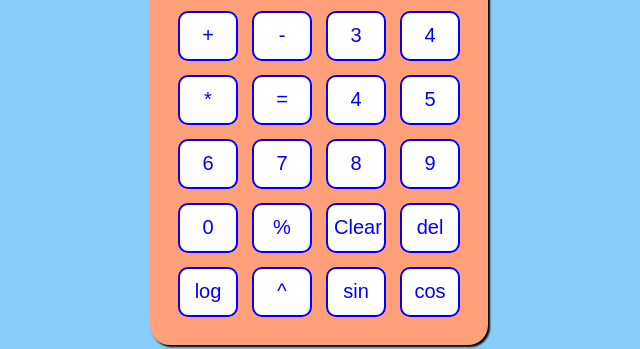
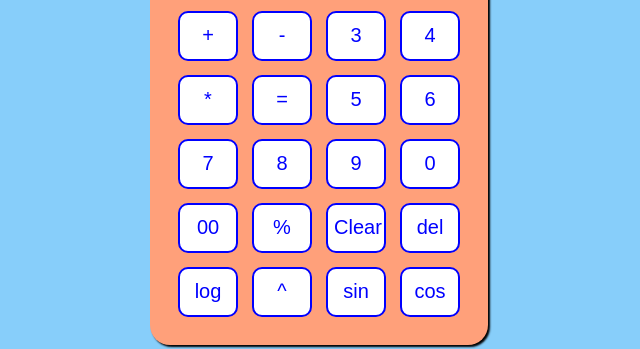
Before and after one commit to thedeepak11/CALCULATOR, a plain HTML site: page index.html in a window 1280 px wide. Shown: the part 224-573 px from the top of the page, 321-961 px from the left. Drawn offline with Linux system fonts and the light colour scheme.

Commit message:
Update index.html

```diff
--- a/index.html
+++ b/index.html
@@ -28,17 +28,17 @@
                 <tr>
                     <td><button>*</button></td>
                     <td><button>=</button></td>
-                    <td><button>4</button></td>
                     <td><button>5</button></td>
+                    <td><button>6</button></td>
                 </tr>
                 <tr>
-                    <td><button>6</button></td>
                     <td><button>7</button></td>
                     <td><button>8</button></td>
                     <td><button>9</button></td>
+                    <td><button>0</button></td>
                 </tr>
                 <tr>
-                    <td><button>0</button></td>
+                    <td><button>00</button></td>
                     <td><button>%</button></td>
                     <td><button>Clear</button></td>
                     <td><button >del</button></td>
```
